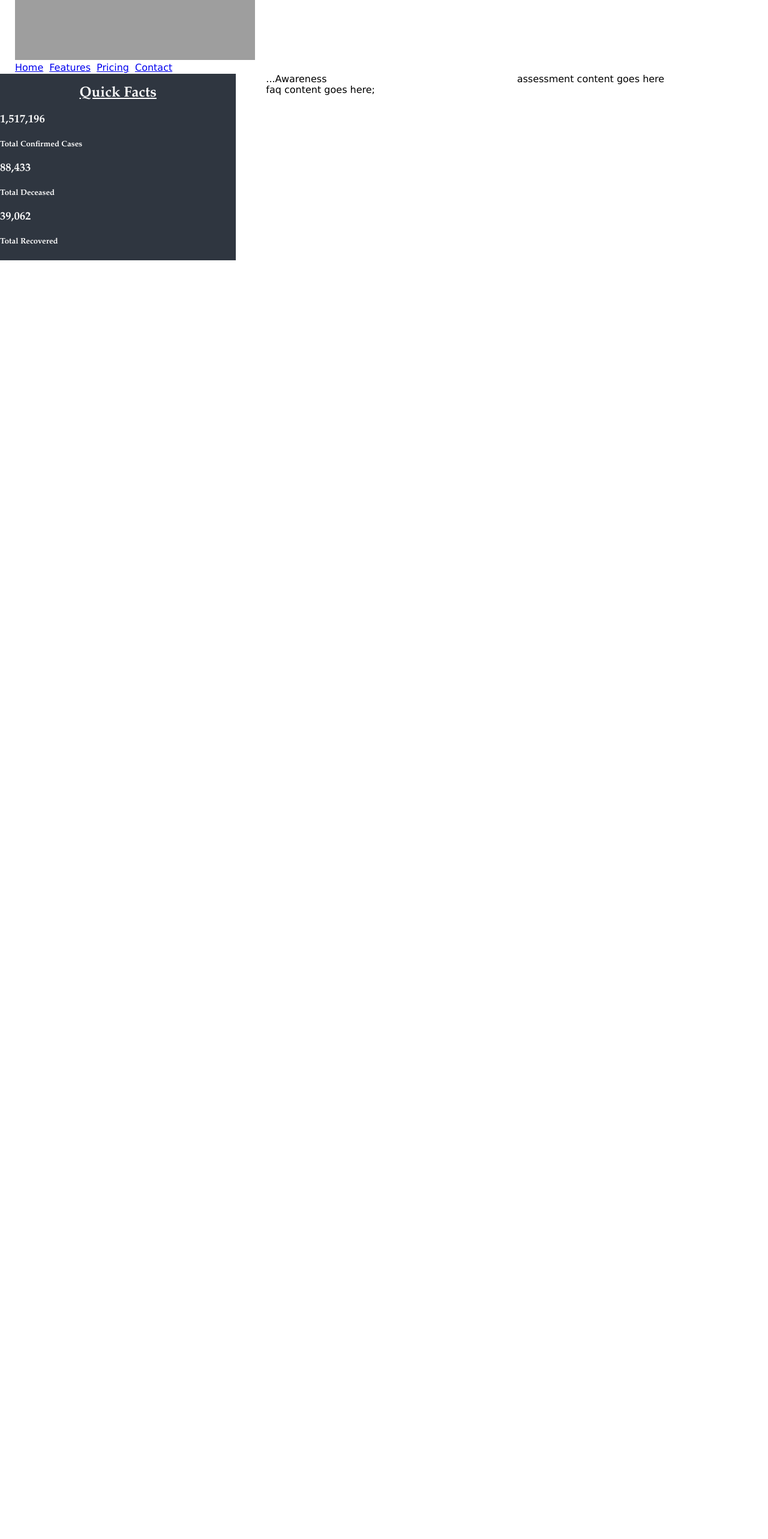
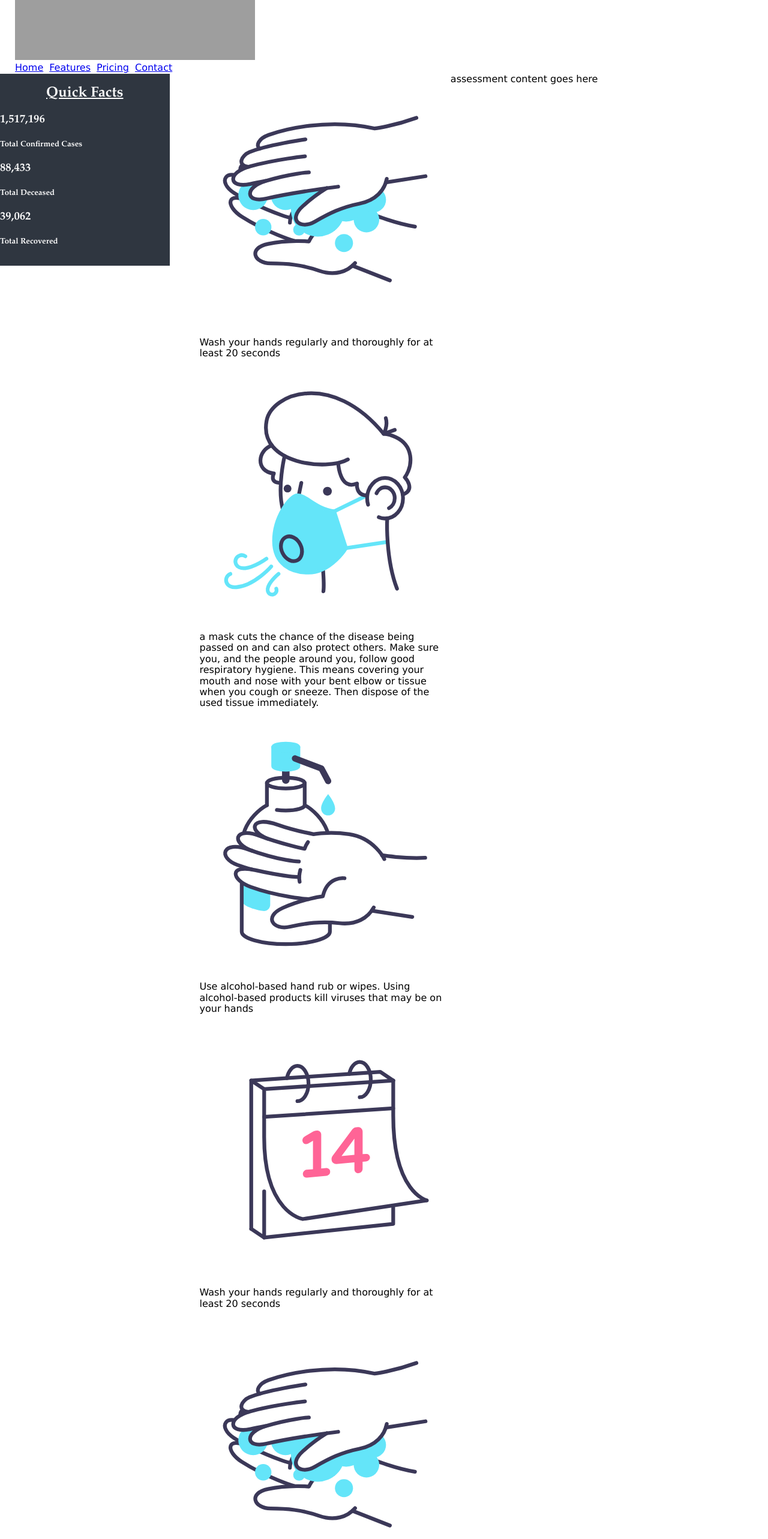
Before and after one commit to xarrijorge/covidlr, a React (Create React App) app: page / in a window 1280 px wide. Shown: the part 200-2766 px from the top of the page at 60% size. Before the commit the page ends 800 px from the top, so only its background shows below. Built offline with nearby package versions, Linux system fonts and the light colour scheme; grey boxes are pictures that could not be loaded.

Commit message:
Added awareness icons / content.

```diff
--- a/src/components/Awareness.jsx
+++ b/src/components/Awareness.jsx
@@ -1,10 +1,45 @@
 import React, { Fragment } from 'react'
+
+import WashHands from '../images/awarenessIcons/SVG/01.svg'
+import FaceMask from '../images/awarenessIcons/SVG/02.svg'
+import UseSanitizers from '../images/awarenessIcons/SVG/03.svg'
+import SelfQuarantine from '../images/awarenessIcons/SVG/04.svg'
+import AvoidContact from '../images/awarenessIcons/SVG/05.svg'
+import Virus from '../images/awarenessIcons/SVG/06.svg'
 
 import Faq from '../components/Faq'
 
 export default () => (
   <div className="col-6">
-    <div>...Awareness</div>
+    <div>
+      <img src={WashHands} alt="" />
+      <p>Wash your hands regularly and thoroughly for at least 20 seconds</p>
+    </div>
+    <div>
+      <img src={FaceMask} alt="" />
+      <p>
+        a mask cuts the chance of the disease being passed on and can also
+        protect others. Make sure you, and the people around you, follow good
+        respiratory hygiene. This means covering your mouth and nose with your
+        bent elbow or tissue when you cough or sneeze. Then dispose of the used
+        tissue immediately.
+      </p>
+    </div>
+    <div>
+      <img src={UseSanitizers} alt="" />
+      <p>
+        Use alcohol-based hand rub or wipes. Using alcohol-based products kill
+        viruses that may be on your hands
+      </p>
+    </div>
+    <div>
+      <img src={SelfQuarantine} alt="" />
+      <p>Wash your hands regularly and thoroughly for at least 20 seconds</p>
+    </div>
+    <div>
+      <img src={WashHands} alt="" />
+      <p>Wash your hands regularly and thoroughly for at least 20 seconds</p>
+    </div>
     <Faq />
   </div>
 )
--- a/src/components/QuickFacts.jsx
+++ b/src/components/QuickFacts.jsx
@@ -1,7 +1,7 @@
 import React from 'react'
 
 export default () => (
-  <aside className="col-4 quickFacts text-white">
+  <aside className="col-3 quickFacts text-white">
     <h2 className="text-underline text-center">Quick Facts</h2>
     <h3>1,517,196</h3> <h5>Total Confirmed Cases</h5>
     <h3>88,433</h3>
--- a/src/style.css
+++ b/src/style.css
@@ -2,4 +2,5 @@
 
 .quickFacts {
   background-color: var(--electromagnet);
+  height: 40vh;
 }
```
